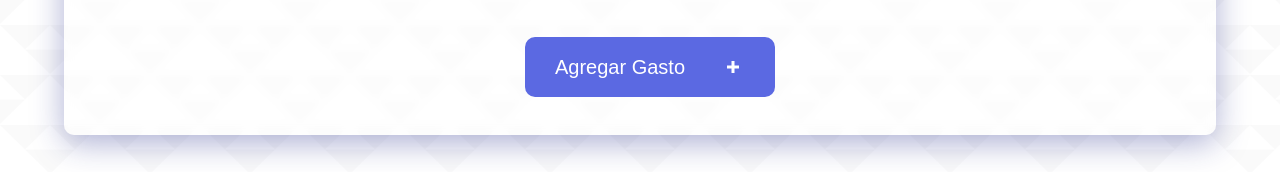
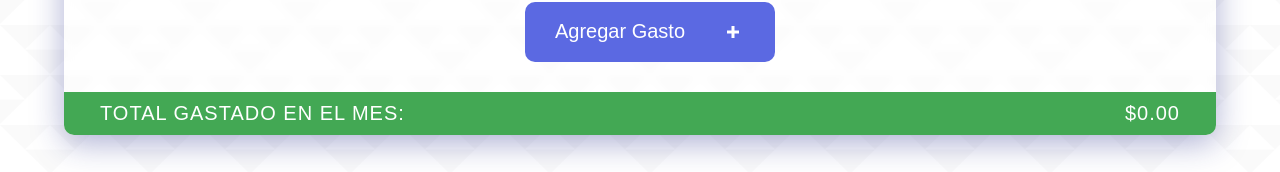
Before and after one commit to JesusEfrainGarciaRodriguez/lista_gastos, a React (Create React App) app: page / in a window 1280 px wide. Shown: the part 625-797 px from the top of the page. Built offline with nearby package versions, Linux system fonts and the light colour scheme; no server answers; sample sign-in values are in the browser's storage; what webfontloader would draw is missing.

Commit message:
Barra de total gasto y hook para obtener gastos
+ Se agregaron validaciones en el formularioGasto

```diff
--- a/src/App.js
+++ b/src/App.js
@@ -3,11 +3,13 @@ import { Helmet } from 'react-helmet';
 
 // Componenetes
 import FormularioGasto from './componentes/FormularioGasto';
+import BarraTotalGastado from './componentes/BarraTotalGastado';
 
 // Elementos
 import { Header, Titulo, ContenedorHeader, ContenedorBotones } from './elementos/Header';
 import Boton from './elementos/Boton';
 import BotonCerrarSesion from './elementos/BotonCerrarSesion';
+
 
 const App = () => {
   return (
@@ -28,6 +30,7 @@ const App = () => {
       </Header>
 
       <FormularioGasto />
+      <BarraTotalGastado />
     </>
   );
 }
--- /dev/null
+++ b/src/componentes/BarraTotalGastado.js
@@ -0,0 +1,35 @@
+import React from 'react';
+import styled from 'styled-components';
+import theme from '../theme';
+
+// Funcion
+import convertirAMoneda from '../funciones/convertirAMoneda';
+
+const BarraTotal = styled.div`
+    background: ${theme.verde};
+    font-size: 1.25rem; /* 20px */
+    letter-spacing: 1px;
+    font-weight: 500;
+    text-transform: uppercase;
+    padding: 0.62rem 2.25rem; /* 10px 40px */
+    color: #fff;
+    display: flex;
+    justify-content: space-between;
+    align-items: center;
+
+    @media(max-width: 31.25rem) { /* 500px */
+        flex-direction: column;
+        font-size: 14px;
+    }
+`;
+
+const BarraTotalGastado = () => {
+    return (
+        <BarraTotal>
+            <p>Total Gastado en el mes:</p>
+            <p>{convertirAMoneda(0)}</p>
+        </BarraTotal>
+    );
+}
+
+export default BarraTotalGastado;
--- a/src/componentes/FormularioGasto.js
+++ b/src/componentes/FormularioGasto.js
@@ -5,6 +5,7 @@ import {ContenedorFiltros, Formulario, Input, InputGrande, ContenedorBoton} from
 import SelectCategorias from './SelectCategorias';
 import DatePicker from './DatePicker';
 import Boton from '../elementos/Boton';
+import Alerta from '../elementos/Alerta';
 
 // Img
 import { ReactComponent as IconoPlus } from '../img/plus.svg';
@@ -22,6 +23,8 @@ const FormularioGasto = () => {
     const [inputCantidad, setInputCantidad] = useState('');
     const [categoria, setCategoria] = useState('hogar');
     const [fecha, setFecha] = useState(new Date());
+    const [estadoAlerta, setEstadoAlerta] = useState(false);
+    const [alerta, setAlerta] = useState({});
     const { usuario } = useAuth();
 
     const HandleChange = (e) => {
@@ -38,15 +41,56 @@ const FormularioGasto = () => {
     const handleSubmit = (e) => {
         e.preventDefault();
 
+        // Transformamos la cantidad en numero y le pasamos 2 decimales
+        let cantidad = parseFloat(inputCantidad).toFixed(2);
+
+        // Comprobamos que haya una descripcion y valor
+        if(inputDescripcion !== '' && inputCantidad !== '') {
+            // Comprobamos que sea numero
+            if(cantidad) {
                 agregarGasto({
                     descripcion: inputDescripcion,
-            // Parse para tener 2 decimales
-            cantidad: parseFloat(inputCantidad).toFixed(2),
+                    cantidad: cantidad,
                     categoria: categoria,
                     // Transformar fecha a formato unix
                     fecha: getUnixTime(fecha),
                     uidUsuario: usuario.uid
+                })
+                .then(() => {
+                    // Limpiar inputs
+                    setCategoria('hogar');
+                    setFecha(new Date());
+                    setInputDescripcion('');
+                    setInputCantidad('');
+                    setEstadoAlerta(true);
+                    setAlerta({
+                        tipo: 'exito',
+                        mensaje: 'El gasto fue agregado correctamente.'
                     });
+                })
+                .catch((error) => {
+                    setEstadoAlerta(true);
+                    setAlerta({
+                        tipo: 'error',
+                        mensaje: 'Hubo un problema al intentar agregar el gasto.'
+                    });
+                });
+            }
+            else {
+                setEstadoAlerta(true);
+                setAlerta({
+                    tipo: 'error',
+                    mensaje: 'El valor que ingresaste no es correcto.'
+                });
+            }
+        }
+        else {
+            setEstadoAlerta(true);
+            setAlerta({
+                tipo: 'error',
+                mensaje: 'Por favor rellene todos los campos.'
+            });
+        }
     }
 
     return (
@@ -86,6 +130,13 @@ const FormularioGasto = () => {
                     <IconoPlus />
                 </Boton>
             </ContenedorBoton>
+
+            <Alerta
+                tipo={alerta.tipo}
+                mensaje={alerta.mensaje}
+                estadoAlerta={estadoAlerta}
+                cambiarEstadoAlerta={setEstadoAlerta}
+            />
         </Formulario>
     );
 }
--- a/src/componentes/GastosPorCategoria.js
+++ b/src/componentes/GastosPorCategoria.js
@@ -1,5 +1,8 @@
 import React from 'react';
 import { Helmet } from 'react-helmet';
+
+// Componentes
+import BarraTotalGastado from './BarraTotalGastado';
 
 // Elementos
 import { Header, Titulo } from '../elementos/Header';
@@ -16,6 +19,8 @@ const GastosPorCategoria = () => {
                 <BtnRegresar/>
                 <Titulo>Gastos por Categoría</Titulo>
             </Header>
+
+            <BarraTotalGastado />
         </>
     );
 }
--- a/src/componentes/ListaDeGastos.js
+++ b/src/componentes/ListaDeGastos.js
@@ -3,6 +3,10 @@ import { Helmet } from 'react-helmet';
 
 // Hook
 import { useAuth } from '../contextos/AuthContext';
+import useObtenerGastos from '../hooks/useObtenerGastos';
+
+// Componenetes
+import BarraTotalGastado from './BarraTotalGastado';
 
 // Elementos
 import { Header, Titulo } from '../elementos/Header';
@@ -11,6 +15,9 @@ import BtnRegresar from '../elementos/BtnRegresar';
 const ListaDeGastos = () => {
     const { usuario } = useAuth();
     console.log(usuario);
+
+    const gastos = useObtenerGastos();
+    console.log(gastos);
 
     return (
         <>
@@ -22,6 +29,8 @@ const ListaDeGastos = () => {
                 <BtnRegresar />
                 <Titulo>Lista de Gastos</Titulo>
             </Header>
+
+            <BarraTotalGastado />
         </>
     );
 }
--- a/src/firebase/agregarGasto.js
+++ b/src/firebase/agregarGasto.js
@@ -1,7 +1,7 @@
 import { db } from './firebaseConfig';
 
 const agregarGasto = ({ descripcion, cantidad, categoria, fecha, uidUsuario }) => {
-    db.collection('gastos').add({
+    return db.collection('gastos').add({
         descripcion: descripcion,
         cantidad: cantidad,
         categoria: categoria,
--- /dev/null
+++ b/src/funciones/convertirAMoneda.js
@@ -0,0 +1,8 @@
+const formatearCantodad = (cantidad) => {
+    return new Intl.NumberFormat(
+        'en-US',
+        {style: 'currency', currency: 'USD', minimumFractionDigits: 2}
+    ).format(cantidad);
+}
+
+export default formatearCantodad;
--- /dev/null
+++ b/src/hooks/useObtenerGastos.js
@@ -0,0 +1,28 @@
+import { useEffect, useState } from 'react';
+import { db } from '../firebase/firebaseConfig';
+import { useAuth } from '../contextos/AuthContext';
+
+const useObtenerGastos = () => {
+    const { usuario } = useAuth();
+    const [gastos, setGastos] = useState([1,2,3]);
+
+    useEffect(() => {
+        const unsuscribe = db.collection('gastos')
+        .where('uidUsuario', '==', usuario.uid)
+        .orderBy('fecha', 'desc')
+        .limit(10)
+        .onSnapshot((snapshot) => {
+            // Regresar gastos en un arreglo y con su id
+            setGastos(snapshot.docs.map((gasto) => {
+                return {...gasto.data(), id: gasto.id};
+            }));
+        });
+
+        // Desmontar componente
+        return unsuscribe;
+    }, [usuario]);
+
+    return [gastos];
+}
+
+export default useObtenerGastos;
```
Lines whose indentation alone changed are shown as unchanged.
